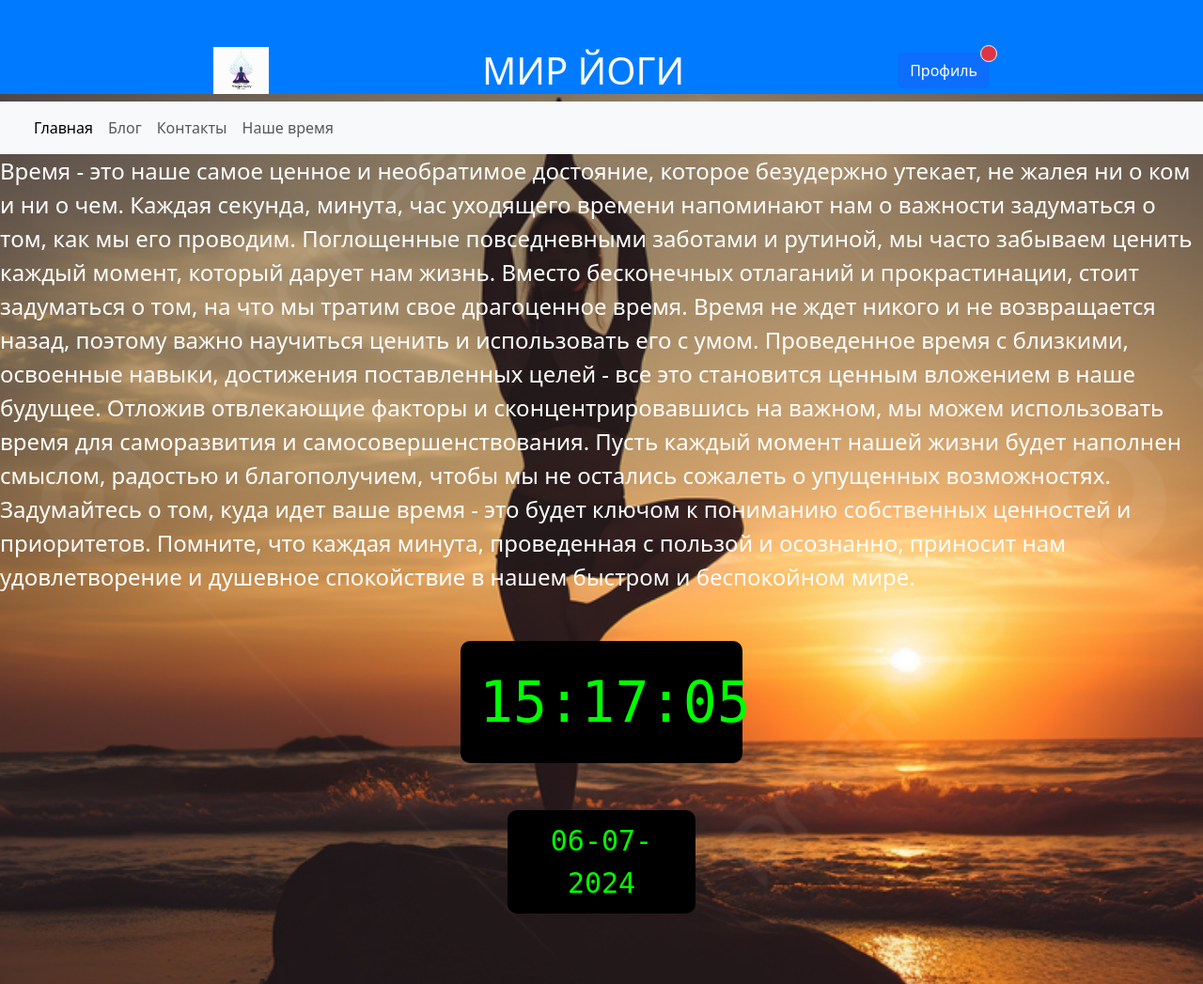
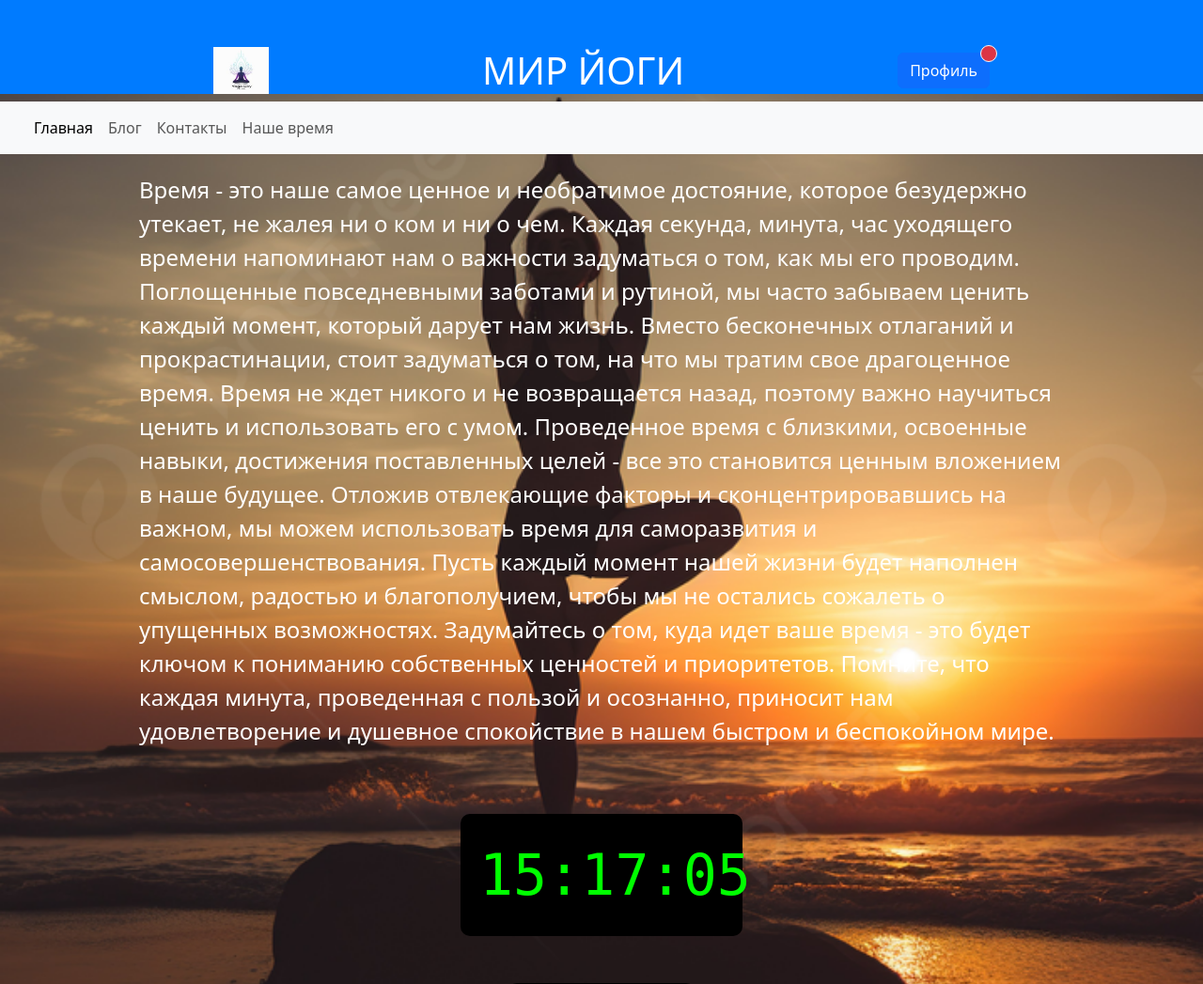
Before and after one commit to SergBo77/HW_Django, a Django app: page /time in a window 1280 px wide. Shown: the top 1047 px of the page at 94% size. Run offline with Django 5.2, Linux system fonts and the light colour scheme.

Commit message:
change code

```diff
--- a/FirstDjango/main/static/main/css/main.css
+++ b/FirstDjango/main/static/main/css/main.css
@@ -13,14 +13,6 @@
    border-radius: 60px; /* Устанавливает скругление углов карточки */
    margin-right: 30px; /* Добавляет отступ справа между карточками */
    /* Это внешний отступ, который создает пространство между карточками */
-}
-
-/* Стили для блока с фото */
-.photo {
-   height: 20%; /* Устанавливает высоту блока с фото */
-   padding: 20px; /* Устанавливает внутренний отступ блока с фото */
-   /* padding - это внутренний отступ, который создает пространство внутри элемента */
-   /* Для внешних отступов используется margin */
 }
 
 /* Стили для блока с информацией */
@@ -122,3 +114,11 @@ body {
 footer {
     flex-shrink: 0;
 }
+
+.text {
+        width: 80%; /* Ширина блока с текстом */
+        margin: 0 auto; /* Центрирование блока по горизонтали */
+        padding: 20px; /* Отступы внутри блока */
+        font-size: 24px;
+        color: white;
+        }
--- a/FirstDjango/main/templates/main/time.html
+++ b/FirstDjango/main/templates/main/time.html
@@ -7,7 +7,7 @@
 
 {% block content %}
 
-    <p style="font-size: 24px; color: white; ">
+    <p class="text">
         Время - это наше самое ценное и необратимое достояние, которое безудержно утекает, не жалея ни о ком и ни о чем.
         Каждая секунда, минута, час уходящего времени напоминают нам о важности задуматься о том, как мы его проводим.
         Поглощенные повседневными заботами и рутиной, мы часто забываем ценить каждый момент, который дарует нам жизнь.
```
